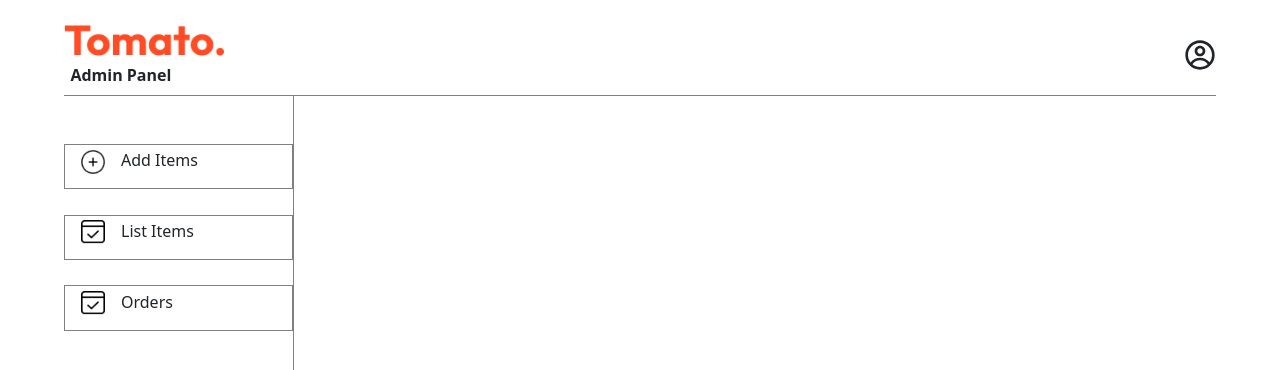
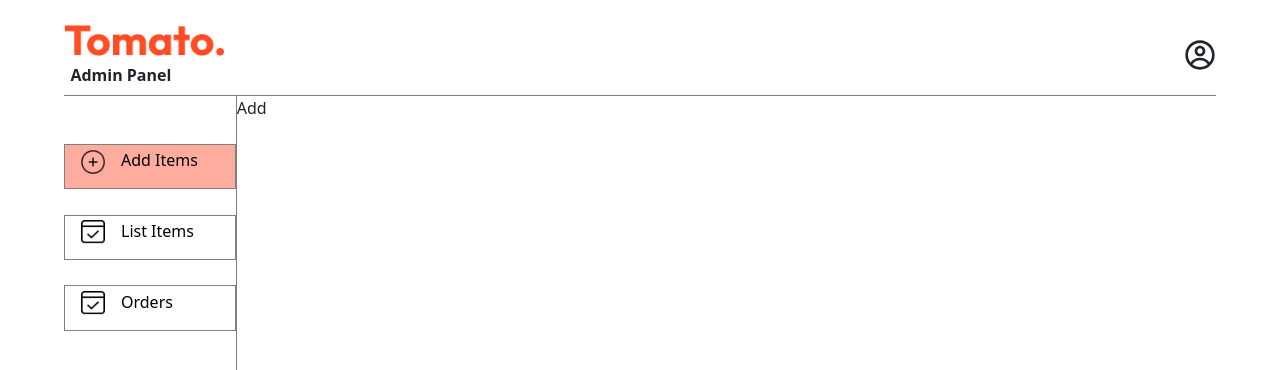
Before and after one commit to Srikargoud6/food-del-admin, a React (Create React App) app: page /add in a window 1280 px wide. Shown: the top 370 px of the page. Built offline with nearby package versions, Linux system fonts and the light colour scheme.

Commit message:
added routes for different pages

```diff
--- a/src/App.js
+++ b/src/App.js
@@ -1,14 +1,24 @@
-import logo from "./logo.svg";
 import "./App.css";
 import Navbar from "./components/Navbar/Navbar";
 import Sidebar from "./components/Sidebar/Sidebar";
 import "bootstrap/dist/css/bootstrap.css";
+import { Routes, Route } from "react-router-dom";
+import Add from "./pages/Add/Add";
+import List from "./pages/List/List";
+import Orders from "./pages/Orders/Orders";
 
 function App() {
   return (
     <div>
       <Navbar />
-      <Sidebar />
+      <div className="d-flex">
+        <Sidebar />
+        <Routes>
+          <Route path="/add" element={<Add />} />
+          <Route path="/list" element={<List />} />
+          <Route path="/orders" element={<Orders />} />
+        </Routes>
+      </div>
     </div>
   );
 }
--- a/src/components/Sidebar/Sidebar.css
+++ b/src/components/Sidebar/Sidebar.css
@@ -1,5 +1,5 @@
 .sidebar {
-  width: 20%;
+  width: 15%;
   border-right: 1px solid grey;
   min-height: 100vh;
 }
@@ -9,9 +9,12 @@
   border: 1px solid grey;
   padding: 0.2rem 1rem 0rem 1rem;
   margin: 0.8rem 0;
+  text-decoration: none !important;
+  color: black;
 }
-.sidebar-items:hover {
-  background-color: #fa846f;
+
+.sidebar-items.active {
+  background-color: #fdac9e;
 }
 
 .add-items {
--- a/src/components/Sidebar/Sidebar.jsx
+++ b/src/components/Sidebar/Sidebar.jsx
@@ -1,14 +1,13 @@
 import React from "react";
 import "./Sidebar.css";
 import "bootstrap/dist/css/bootstrap.css";
-import { IoIosAddCircleOutline } from "react-icons/io";
-import { CiBoxList } from "react-icons/ci";
 import { assets } from "../../assets/admin_assets/assets";
+import { NavLink } from "react-router-dom";
 
 const Sidebar = () => {
   return (
     <div className="sidebar d-flex flex-column">
-      <div className="d-flex sidebar-items add-items">
+      <NavLink to="/add" className="d-flex sidebar-items add-items">
         <div>
           <img
             src={assets.add_icon}
@@ -20,8 +19,8 @@ const Sidebar = () => {
         <div className="d-none d-md-block">
           <p>Add Items</p>
         </div>
-      </div>
-      <div className="d-flex sidebar-items">
+      </NavLink>
+      <NavLink to="/list" className="d-flex sidebar-items">
         <div>
           <img
             src={assets.order_icon}
@@ -33,15 +32,15 @@ const Sidebar = () => {
         <div className="d-none d-md-block">
           <p>List Items</p>
         </div>
-      </div>
-      <div className="d-flex sidebar-items">
+      </NavLink>
+      <NavLink to="/orders" className="d-flex sidebar-items">
         <div>
           <img src={assets.order_icon} alt="" className="sidebar-logo" />
         </div>
         <div className="d-none d-md-block">
           <p>Orders</p>
         </div>
-      </div>
+      </NavLink>
     </div>
   );
 };
--- /dev/null
+++ b/src/pages/Add/Add.jsx
@@ -0,0 +1,9 @@
+import React from "react";
+import "./Add.css";
+import "bootstrap/dist/css/bootstrap.css";
+
+const Add = () => {
+  return <div>Add</div>;
+};
+
+export default Add;
--- /dev/null
+++ b/src/pages/List/List.jsx
@@ -0,0 +1,8 @@
+import React from "react";
+import "./List.css";
+
+const List = () => {
+  return <div>List</div>;
+};
+
+export default List;
--- /dev/null
+++ b/src/pages/Orders/Orders.jsx
@@ -0,0 +1,8 @@
+import React from "react";
+import "./Orders.css";
+
+const Orders = () => {
+  return <div>Orders</div>;
+};
+
+export default Orders;
```
Also changed, not shown: src/pages/Add/Add.css (added), src/pages/List/List.css (added), src/pages/Orders/Orders.css (added).
